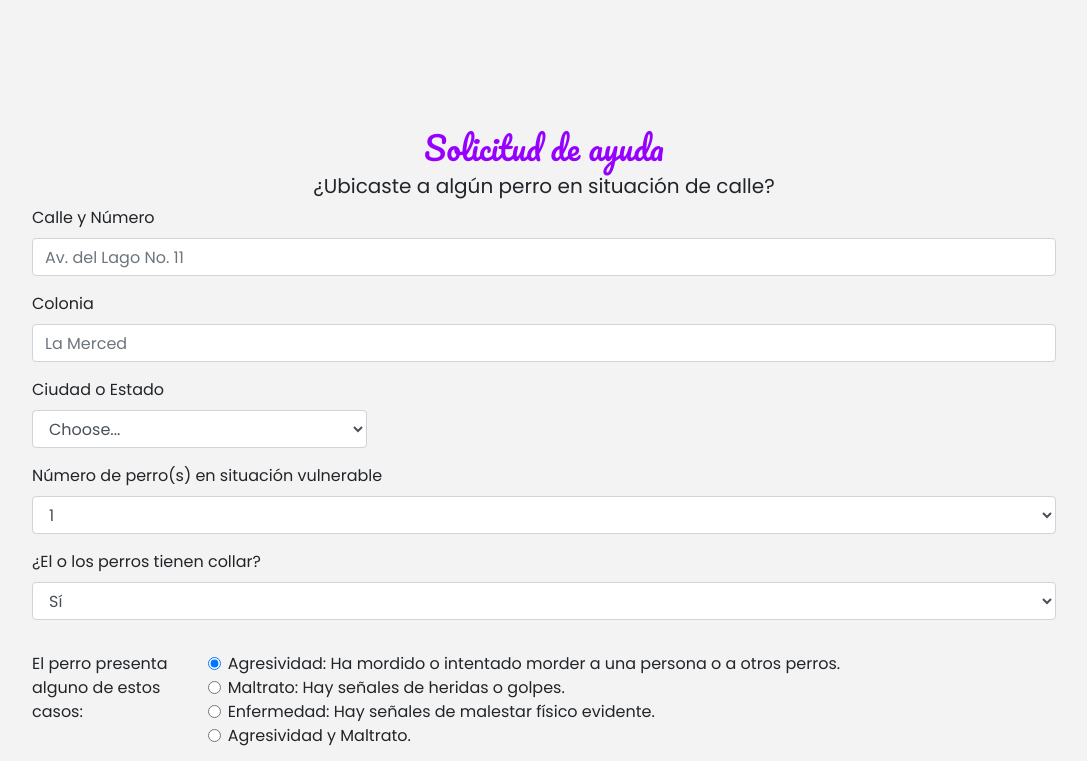
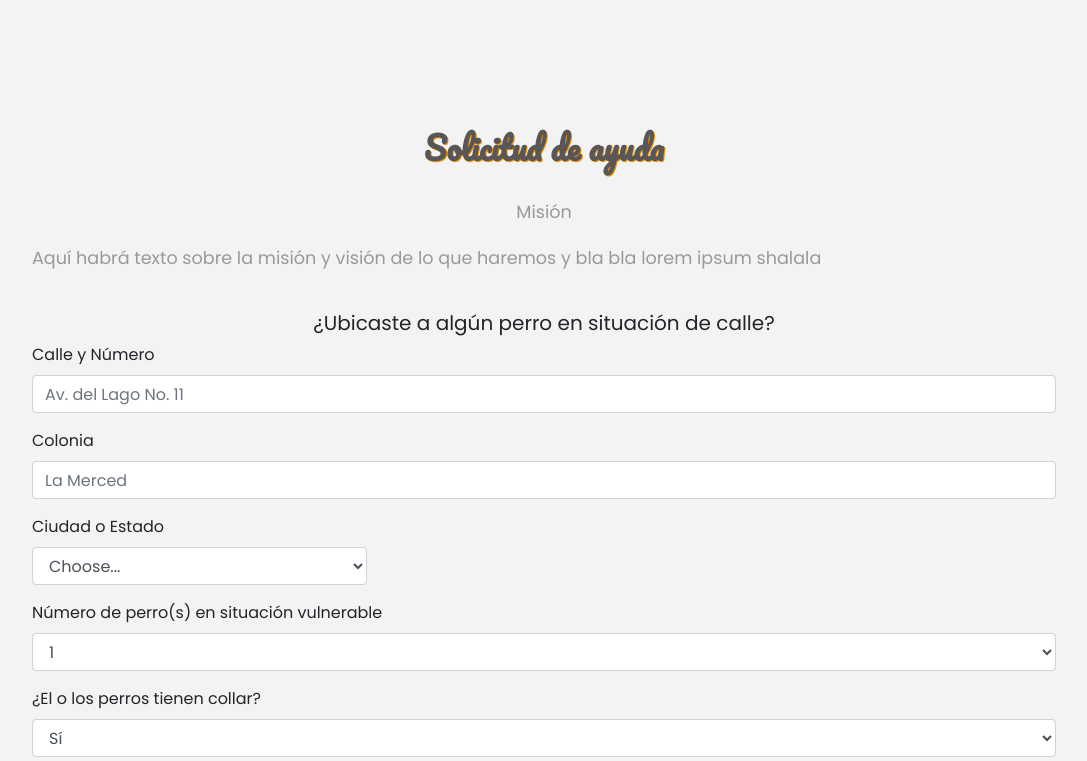
Before and after one commit to BrisiaCastrejon/MxHacksV-Huellitas, a website: page views/denuncias1.html in a window 1280 px wide. Shown: the top 761 px of the page, without its empty margins (96-1183 px from the left). Drawn offline with Linux system fonts and the light colour scheme.

Commit message:
Da formatos a partes del formulario como titulo, inlcuye espacio para texto de mision

```diff
--- a/css/form.css
+++ b/css/form.css
@@ -1,4 +1,4 @@
-.text-ubicar{
+.text-ubicar, #mision-title{
     text-align: center;
 }
 
@@ -7,5 +7,13 @@
 }
 
 #help-sol{
-    color: #9500ff;
+    color:#585656;
+    text-shadow: 1px 1px #F29200;
+    font-weight: bold;
 }
+
+#mision{
+    margin-top: 2em;
+    margin-bottom: 2.3em;
+    text-align: justify;
+}
--- a/views/denuncias1.html
+++ b/views/denuncias1.html
@@ -20,6 +20,10 @@
     <div id="formulario">
         <div>
             <h2 id="help-sol" >Solicitud de ayuda</h2>
+            <div id="mision">
+                <p id="mision-title" >Misión</p>
+                <p id="text-mision" >Aquí habrá texto sobre la misión y visión de lo que haremos y bla bla lorem ipsum shalala</p>
+            </div>
             <h3 class="text-ubicar">¿Ubicaste a algún perro en situación de calle?</h1>
             <form>
                 <div class="form-group">
```
